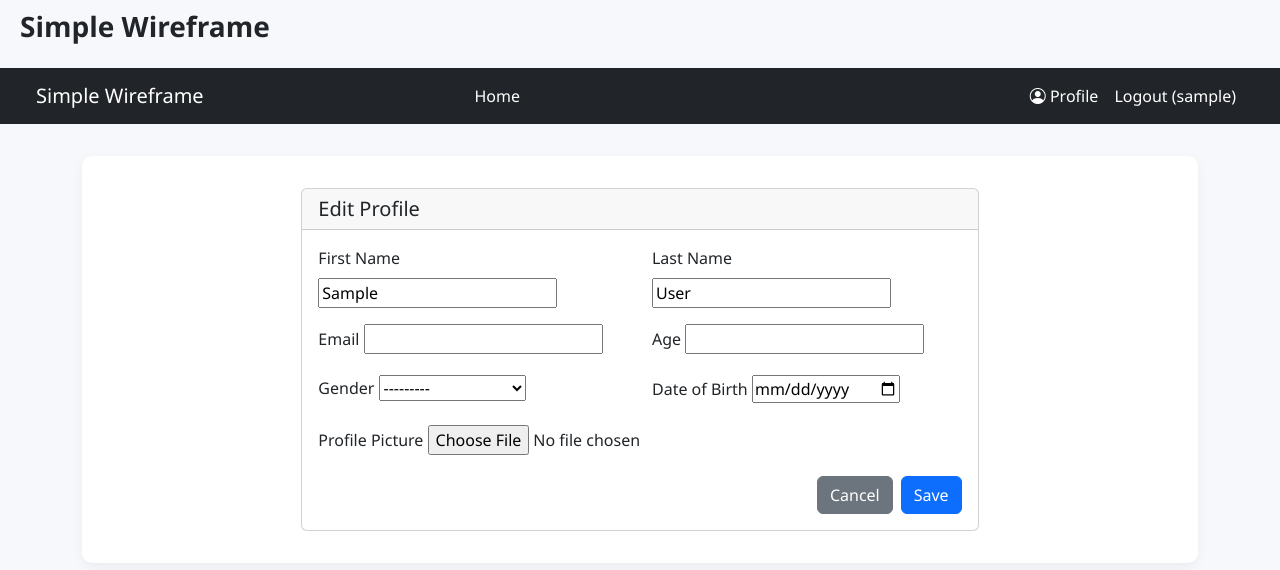
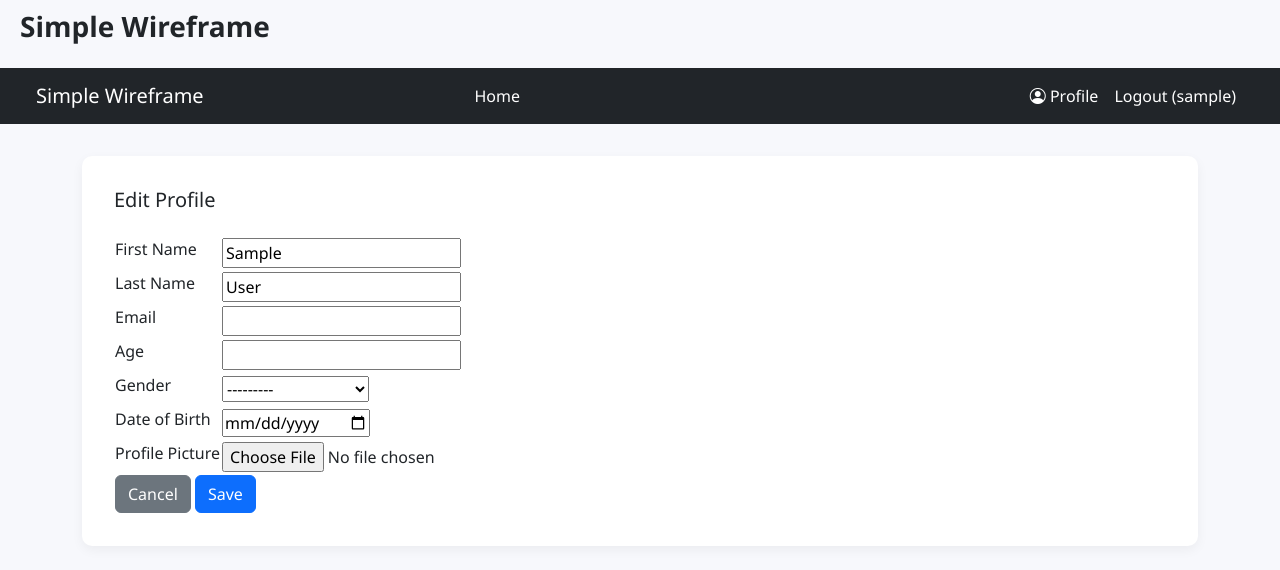
Before and after one commit to gakhd625/Blogapp-Django, a Django app: page /profile/edit/ in a window 1280 px wide. Shown: the top 570 px of the page. Run offline with Django 5.2, Linux system fonts and the light colour scheme; the visitor is signed in with stand-in values (Sample User, id 1).

Commit message:
[UPDATE] the ui

```diff
--- a/blogapp/templates/profile/profile_edit.html
+++ b/blogapp/templates/profile/profile_edit.html
@@ -1,61 +1,44 @@
 {% extends 'base.html' %}
 {% block content %}
-<div class="container">
-  <div class="row justify-content-center">
-    <div class="col-md-8">
-      <div class="card">
-        <div class="card-header">
-          <h5 class="mb-0">Edit Profile{% if admin_mode %} for {{ user_obj.username }}{% endif %}</h5>
-        </div>
-        <div class="card-body">
-          <form method="post" enctype="multipart/form-data">
-            {% csrf_token %}
-            <div class="row">
-              <div class="col-md-6 mb-3">
-                <label class="form-label">First Name</label>
-                {{ form.first_name }}
-              </div>
-              <div class="col-md-6 mb-3">
-                <label class="form-label">Last Name</label>
-                {{ form.last_name }}
-              </div>
-            </div>
-            <div class="row">
-              <div class="col-md-6 mb-3">
-                <label class="form-label">Email</label>
-                {{ form.email }}
-              </div>
-              <div class="col-md-6 mb-3">
-                <label class="form-label">Age</label>
-                {{ form.age }}
-              </div>
-            </div>
-            <div class="row">
-              <div class="col-md-6 mb-3">
-                <label class="form-label">Gender</label>
-                {{ form.gender }}
-              </div>
-              <div class="col-md-6 mb-3">
-                <label class="form-label">Date of Birth</label>
-                {{ form.dob }}
-              </div>
-            </div>
-
-            <div class="mb-3">
-              <label class="form-label">Profile Picture</label>
-              {{ form.picture }}
-            </div>
-
-              <!-- Status and Role fields removed -->
-
-            <div class="d-flex justify-content-end gap-2">
+<h5 class="mb-0">Edit Profile{% if admin_mode %} for {{ user_obj.username }}{% endif %}</h5>
+<form method="post" enctype="multipart/form-data">
+    {% csrf_token %}
+    <table>
+      <tr>
+        <td><label class="form-label">First Name</label></td>
+        <td>{{ form.first_name }}</td>
+      </tr>
+      <tr>
+        <td><label class="form-label">Last Name</label></td>
+        <td>{{ form.last_name }}</td>
+      </tr>
+      <tr>
+        <td><label class="form-label">Email</label></td>
+        <td>{{ form.email }}</td>
+      </tr>
+      <tr><label class="fo"</tr>
+      <tr>
+        <td><label class="form-label">Age</label></td>
+        <td>{{ form.age }}</td>
+      </tr>
+      <tr>
+        <td><label class="form-label">Gender</label></td>
+        <td>{{ form.gender }}</td>
+      </tr>
+      <tr>
+        <td><label class="form-label">Date of Birth</label></td>
+        <td>{{ form.dob }}</td>
+      </tr>
+      <tr>
+        <td><label class="form-label">Profile Picture</label></td>
+        <td>{{ form.picture }}</td>
+      </tr>
+      <tr>
+          <td colspan="2">
               <a class="btn btn-secondary" href="{% if admin_mode %}{% url 'user_edit' user_obj.id %}{% else %}{% url 'profile_view' %}{% endif %}">Cancel</a>
               <button type="submit" class="btn btn-primary">Save</button>
-            </div>
-          </form>
-        </div>
-      </div>
-    </div>
-  </div>
-</div>
+          </td>
+      </tr>
+    </table>
+</form>
 {% endblock %}
```
